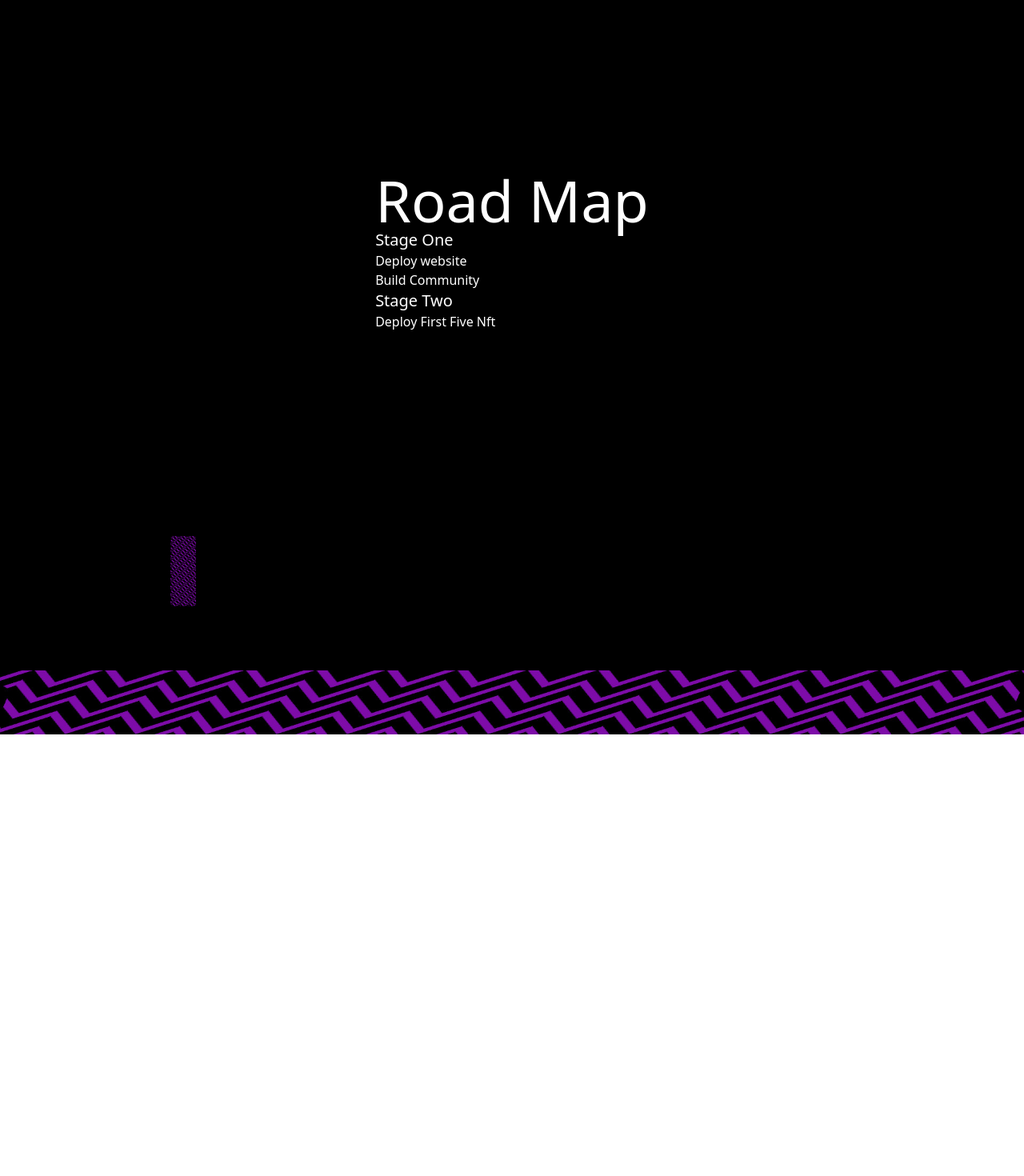
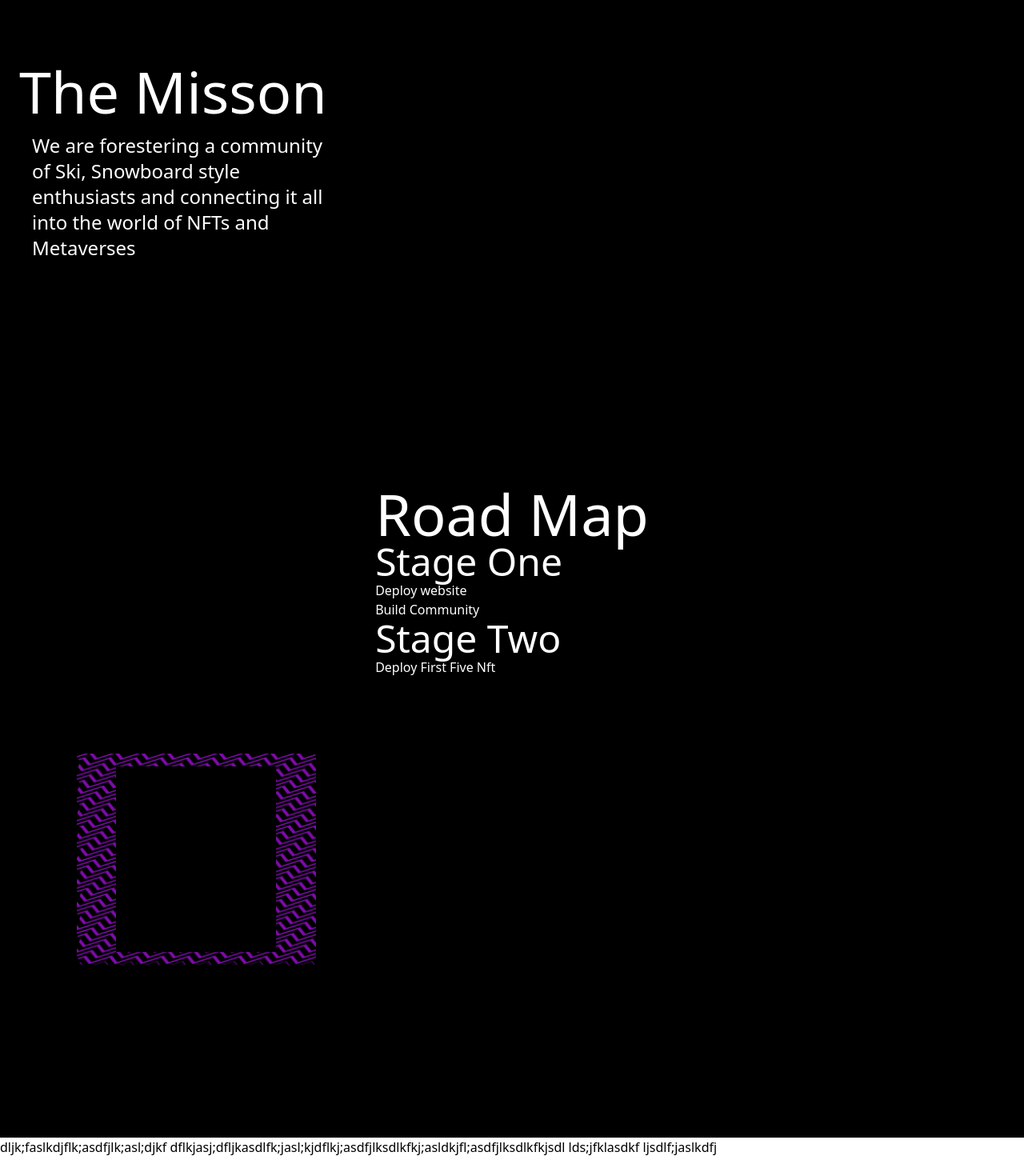
Before and after one commit to Jonathanvanhaaften/skibumnft, a React (Create React App) app in the folder skibumnft/: page /links in a window 1280 px wide. Shown: the part 554-2024 px from the top of the page at 80% size. Before the commit the page ends 1472 px from the top, so only its background shows below. Built offline with nearby package versions, Linux system fonts and the light colour scheme; no server answers; what react-alert-template-basic would draw is missing.

Commit message:
set up picture frame

```diff
--- a/skibumnft/src/App.js
+++ b/skibumnft/src/App.js
@@ -79,7 +79,7 @@
                     <Route exact path="/links" component={Links}/>
                     </Routes>
                     <Dashboard/>
-                      <Footer/>
+                      <Footer className="m-5"/>
                      </div>
 
                    </Fragment>
--- a/skibumnft/src/components/content/Dashboard.js
+++ b/skibumnft/src/components/content/Dashboard.js
@@ -5,31 +5,33 @@
 
 export default function Dashboard() {
     return (
-        <div className="bg-black grid p-6 grid-cols-3 grid-rows-5 text-white">
-            <div>
+        <div className="bg-black grid p-6 grid-cols-3 grid-rows-6 text-white">
+            <div className="row-start-2">
                 <h1 className="text-7xl">The Misson</h1>
-                <p>We are forestering a community of Ski, Snowboard style
+                <p className="text-2xl p-4">We are forestering a community of Ski, Snowboard style
                     enthusiasts and connecting it all into the world of NFTs and Metaverses</p>
             </div>
                 <div>
 
                 </div>
-                <div className="row-span-2">
+                <div className="row-span-2 col-start-3">
                     <Mailchimp/>
                 </div>
-            <div className="row-start-3 col-start-2 flex justify-center">
+            <div className="row-start-4 col-start-2 flex justify-center">
                 <div>
                     <h2 className="text-7xl" >Road Map</h2>
-                    <h3 className="text-xl">Stage One</h3>
+                    <h3 className="text-5xl">Stage One</h3>
                     <p>Deploy website</p>
                     <p>Build Community</p>
-                    <h4 className="text-xl">Stage Two</h4>
+                    <h4 className="text-5xl">Stage Two</h4>
                     <p>Deploy First Five Nft</p>
                 </div>
             </div>
-            <div className="col-start-1 row-start-5 flex justify-center">
+            <div className="col-start-1 row-start-5 w-full h-full flex justify-center m-4 row-spam-2">
                 <Picture/>
             </div>
+            <div className="row-start-8 w-full h-full relative"></div>
+
         </div>
     )
 }
--- a/skibumnft/src/components/content/Footer.js
+++ b/skibumnft/src/components/content/Footer.js
@@ -7,12 +7,18 @@
 export default function Footer() {
 
     return (
-      <div className="grid grid-rows-5 h-12">
-        <div  className="bg-fixed bg-cover h-20 relative" style={{ backgroundImage: `url('${bgimg}` }}>
+      <div className="h-100 grid grid-rows-5 bg-white h-12 w-full relative inline-block">
+{/*
+        <div  className="row-start-2 bg-fixed bg-cover h-20 relative" style={{ backgroundImage: `url('${bgimg}` }}>
 
 
-      </div>
-               <div className="h-0 bg-black relative" >
+      </div> */}
+               <div className="h-0 bg-white relative block" >
+              <p>dljk;faslkdjflk;asdfjlk;asl;djkf
+                dflkjasj;dfljkasdlfk;jasl;kjdflkj;asdfjlksdlkfkj;asldkjfl;asdfjlksdlkfkjsdl
+                lds;jfklasdkf
+                ljsdlf;jaslkdfj
+              </p>
 
       </div>
       </div>
--- a/skibumnft/src/components/content/Picture.js
+++ b/skibumnft/src/components/content/Picture.js
@@ -3,8 +3,8 @@
 
 const Picture = props => {
     return (
-            <div className=" p-4 m-14 bg-fixed bg-cover rounded relative flex justify-center" style={{ backgroundImage: `url('${bgimg}` }}>
-          <div className="">
+            <div className=" w-full h-full p-4 m-14 bg-fixed bg-cover rounded relative flex justify-center" style={{ backgroundImage: `url('${bgimg}` }}>
+          <div className="bg-black w-3/4">
 
           </div>
         </div>
```
